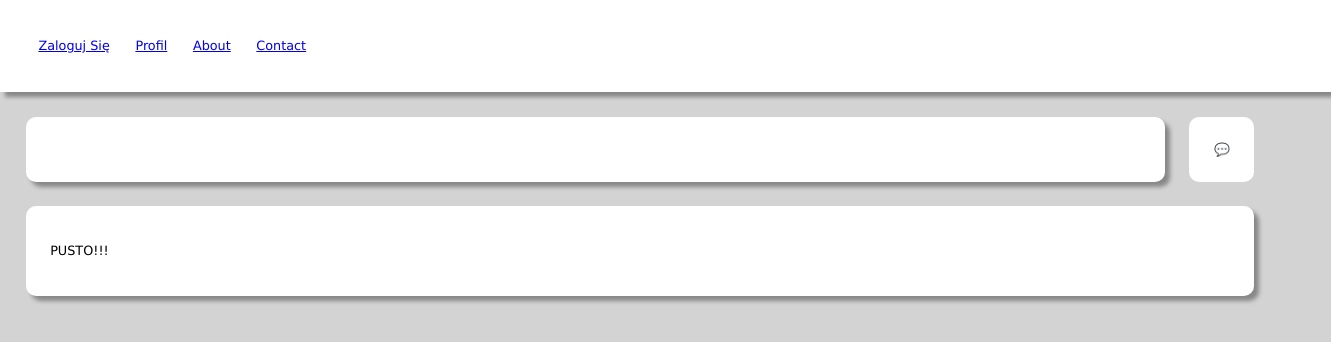
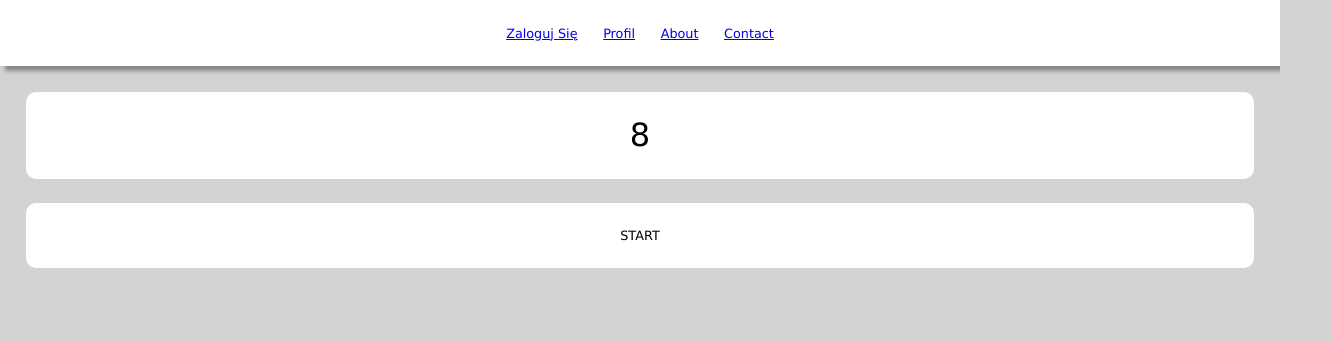
Before and after one commit to sciurkiewicz/scribe, a React (Create React App) app: page /pomodoro in a window 1280 px wide. Shown: the top 342 px of the page, 1331 px wide, since content can reach past the window. Built offline with nearby package versions, Linux system fonts and the light colour scheme.

Commit message:
pomodoro

```diff
--- a/package.json
+++ b/package.json
@@ -8,6 +8,7 @@
     "@testing-library/user-event": "^13.5.0",
     "react": "^18.1.0",
     "react-dom": "^18.1.0",
+    "react-router-dom": "^6.3.0",
     "react-scripts": "5.0.1",
     "web-vitals": "^2.1.4"
   },
--- a/src/App.js
+++ b/src/App.js
@@ -1,15 +1,22 @@
 import Topbar from "./components/Topbar";
+import { BrowserRouter as Router, Routes, Route } from "react-router-dom";
 import Todo from "./components/Todo";
 import "./App.css";
+import Pomodoro from "./components/Pomodoro";
 
 function App() {
   return (
-    <div className="App">
-      <Topbar></Topbar>
-      <div className="contentWrapper">
-        <Todo></Todo>
+    <Router>
+      <div className="App">
+        <Topbar></Topbar>
+        <div className="contentWrapper">
+          <Routes>
+            <Route path="/" element={<Todo />} />
+            <Route path="/pomodoro" element={<Pomodoro />} />
+          </Routes>
+        </div>
       </div>
-    </div>
+    </Router>
   );
 }
 
--- /dev/null
+++ b/src/components/Pomodoro.js
@@ -0,0 +1,30 @@
+import { useState } from "react";
+import "./pomodoro.css";
+// import React, { useState, useEffect } from "react";
+
+function Pomodoro() {
+  let [stopwatch, setStopwatch] = useState(8);
+  let [stopWatchState, setStopwatchState] = useState(false);
+  let [status, setStatus] = useState(false);
+
+  const handleClick = () => {
+    setStopwatchState(true);
+    setInterval(() => {
+      setStopwatch((prevCount) => prevCount - 1);
+    }, 1000);
+  };
+  return (
+    <div className="Pomodoro">
+      <div className="pomodoroCounter">{stopwatch}</div>
+      {stopWatchState ? (
+        "Odliczanie..."
+      ) : (
+        <button className="pomodoroButton" onClick={handleClick}>
+          START
+        </button>
+      )}
+    </div>
+  );
+}
+
+export default Pomodoro;
--- a/src/components/Todo.js
+++ b/src/components/Todo.js
@@ -1,61 +1,30 @@
 import "./todo.css";
+import TodoElement from "./TodoElement";
 import React, { useState, useEffect } from "react";
 
-// let todos = [];
-
-// let TodoElements = () => {
-// if (todos.length === 0) {
-// return <div className="todoNote">PUSTO!!!</div>;
-// } else {
-// let listTodos = todos.map((todos) => (
-// <div className="todoNote">{todos}</div>
-// ));
-// return <> {listTodos} </>;
-// }
-// };
 function Todo() {
-  let [todo, setTodo] = useState([]);
-  console.log(todo);
+  let [todos, setTodos] = useState(["1", "2", "3", "4", "5", "6", "7", "8"]);
 
   function pushTodo() {
-    setTodo([...todo, document.getElementById("todoTextData").value]); //simple value
+    setTodos([...todos, document.getElementById("todoTextData").value]); //simple value
   }
 
-  let TodoElements = (props) => {
-    if (todo.length === 0) {
-      return (
-        <div className="todoNote">
-          <p>PUSTO!!!</p>
-        </div>
-      );
-    } else {
-      let listTodos = todo.map((todos) => (
-        <div style={{ display: "flex" }}>
-          <div className="todoNote">{todos}</div>
-          <button
-            onClick={pushTodo}
-            className="todoButton"
-            style={{ marginTop: "1%", marginBottom: "1%" }}
-          >
-            ❌
-          </button>
-        </div>
-      ));
-      return <> {listTodos} </>;
-    }
-  };
+  function deleteTodo() {
+    setTodos((todos) => todos.filter((_, i) => i !== 2)); //tam gdzie 2 można dać naszą wartość którą pierdolniemy z proprsa :>
+    console.log(todos);
+  }
 
   return (
     <div className="Todo">
       <div style={{ display: "flex" }}>
         <input type="text" id="todoTextData" className="todoText" />
-        <button onClick={pushTodo} className="todoButton">
+        <button onClick={deleteTodo} className="todoButton">
           💬
         </button>
       </div>
       <div className="todos" id="todoList">
         {/* {todo} */}
-        <TodoElements />
+        <TodoElement />
       </div>
     </div>
   );
--- /dev/null
+++ b/src/components/TodoElement.js
@@ -0,0 +1,18 @@
+import "./todo.css";
+
+function TodoElement() {
+  return (
+    <div style={{ display: "flex" }}>
+      <div className="todoNote"></div>
+      <button
+        onClick={console.log("deleted")}
+        className="todoButton"
+        style={{ marginTop: "1%", marginBottom: "1%" }}
+      >
+        ❌
+      </button>
+    </div>
+  );
+}
+
+export default TodoElement;
--- /dev/null
+++ b/src/components/pomodoro.css
@@ -0,0 +1,29 @@
+.Pomodoro {
+  width: 100%;
+  height: 100%;
+  max-width: 100%;
+  display: block;
+  text-align: center;
+}
+.pomodoroButton {
+  padding: 2%;
+  border: none;
+  background-color: white;
+  border-radius: 10px;
+  width: 100%;
+}
+.pomodoroButton:hover {
+  transition: 0.5s;
+  background-color: #888888;
+}
+.pomodoroButton:active {
+  background-color: white;
+  transition: 0.1s;
+}
+.pomodoroCounter {
+  font-size: 32px;
+  margin-bottom: 2%;
+  background-color: white;
+  border-radius: 10px;
+  padding: 2%;
+}
--- a/src/components/topbar.css
+++ b/src/components/topbar.css
@@ -1,9 +1,12 @@
 #menu {
   margin: 0%;
+  /* position: sticky; */
   display: flex;
-  padding: 2%;
+  padding: 0%;
+  padding-top: 1%;
+  padding-bottom: 1%;
   align-items: center;
-  /* justify-content: center; */
+  justify-content: center;
   width: 100%;
   background-color: rgba(255, 255, 255, 1);
   box-shadow: 5px 5px 4px #888888;
```
Also changed, not shown: src/index.js (+6 -6 lines), 2 other files (tests, documents, lock files or other folders).
